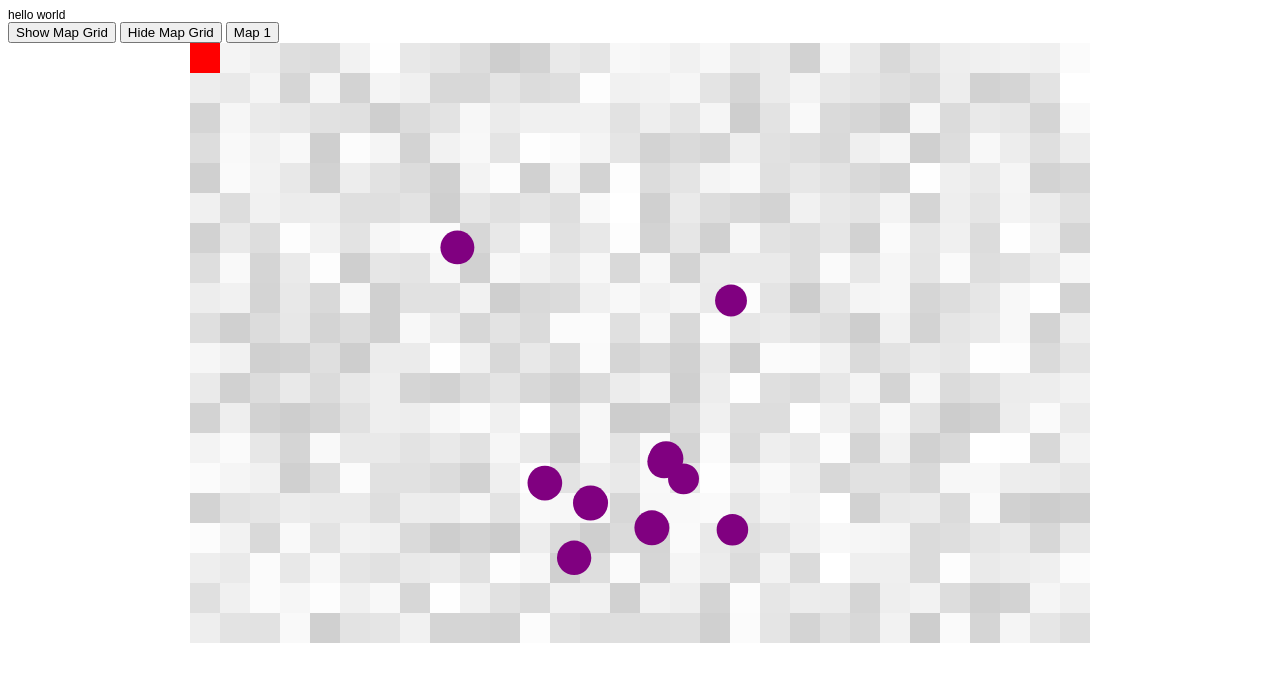
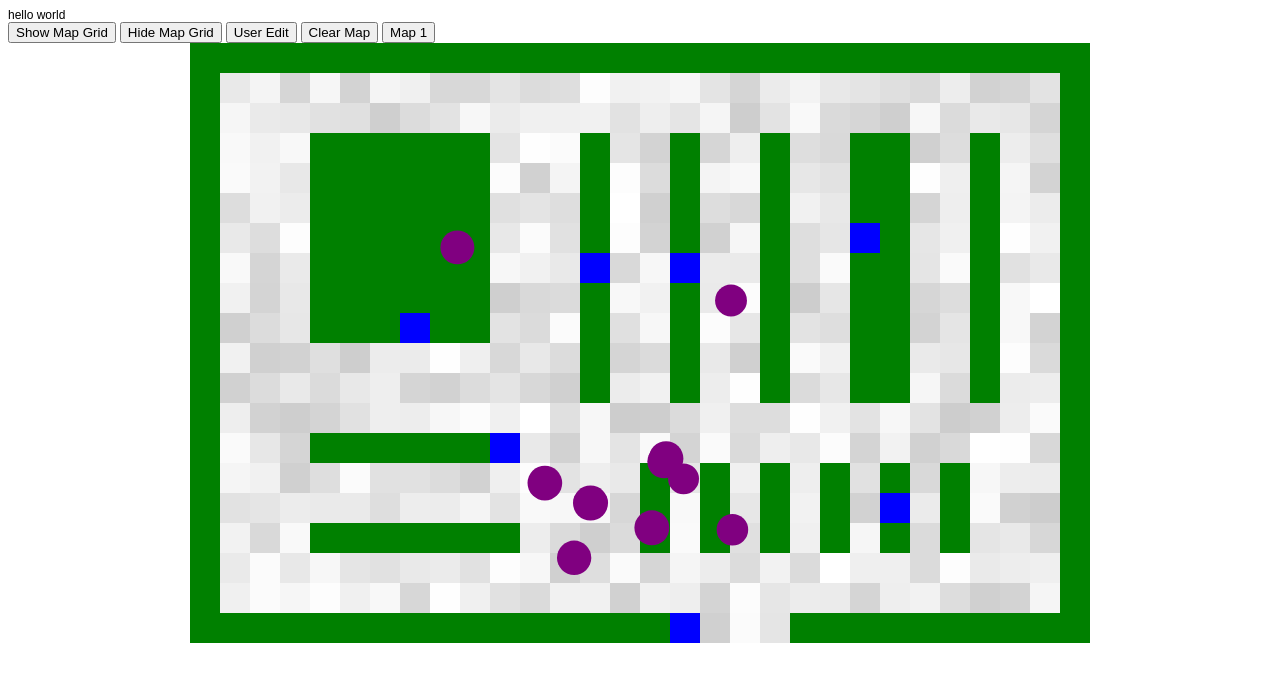
Before and after one commit to alanrempel95/GrocialDistancing, a plain HTML site: page index.html in a window 1280 px wide. Both pictures are taken after a click on the button "Map 1". Drawn offline with Linux system fonts and the light colour scheme.

Commit message:
more buttons
little easier to use

```diff
--- a/Grocial.js
+++ b/Grocial.js
@@ -30,17 +30,45 @@ canvas.addEventListener('mousemove', function (event) {
 canvas.addEventListener('mousedown', function (event) {
     "use strict";
     groceryMap.isDragging = true;
+    groceryMap.mouseButton = event.button;
 }, false);
 
 canvas.addEventListener('mouseup', function (event) {
     "use strict";
     groceryMap.isDragging = false;
+    groceryMap.mouseButton = -1; //reset button index
     //generateMapBlock(); //update paragraph when user finishes line
 }, false);
 
 function hideMapGrid() {
+    "use strict";
     var debugP = document.getElementById("debug");
     debugP.innerHTML = "no map";
+}
+
+function changeMode(myMode) {
+    "use strict";
+    if (myMode === 1) {
+        groceryMap.mode = "user";
+    } else {
+        groceryMap.mode = "fixed";
+    }
+}
+
+function showMap(mySelection) {
+    "use strict";
+    switch (mySelection) {
+    case 1:
+        groceryMap.floorPlan = map1.map(function (arr) {
+            return arr.slice();
+        });
+        changeMode(2);
+        break;
+    default:
+        groceryMap.floorPlan = map1.map(function (arr) {
+            return arr.slice();
+        });
+    }
 }
 
 //initialize background/floor
@@ -99,7 +127,6 @@ function drawGrid() {
             default:
                 bgctx.fillStyle = "black";
             }
-
             bgctx.fill();
         }
     }
@@ -113,7 +140,11 @@ function userPopulateMap() {
         k = Math.floor(groceryMap.mouseX / groceryMap.tileSize);
         l = Math.floor(groceryMap.mouseY / groceryMap.tileSize);
 
-        groceryMap.floorPlan[l][k] = 1; //wall
+        if (groceryMap.mouseButton === 0) {
+            groceryMap.floorPlan[l][k] = 1; //wall
+        } else if (groceryMap.mouseButton === 2) {
+            groceryMap.floorPlan[l][k] = 2; //idk something else
+        }
     }
 }
 
@@ -172,8 +203,10 @@ function generateMapBlock() {
 function gameLoop() {
     "use strict";
     ctx.clearRect(0, 0, canvas.width, canvas.height);
-    userPopulateMap();
-    showCursor();
+    if (groceryMap.mode === "user") {
+        userPopulateMap();
+        showCursor();
+    }
     drawGrid();
     drawPerson();
     window.requestAnimationFrame(gameLoop);
--- a/globals.js
+++ b/globals.js
@@ -6,36 +6,28 @@ var groceryMap = {
     mouseX: 0,
     mouseY: 0,
     isDragging: false,
-    numberOfPeople: 10
+    mouseButton: -1,
+    numberOfPeople: 10,
+    mode: "user"
 };
 
-var map1 = [["wall", "wall", "wall", "wall", "wall", "wall", "wall", "wall", "wall", "wall", "wall", "wall", "wall", "wall", "wall", "wall", "wall", "wall", "wall", "wall"],
-["wall", "floor", "floor", "floor", "floor", "floor", "floor", "floor", "floor", "floor", "floor", "floor", "floor", "floor", "floor", "floor", "floor", "floor", "floor", "wall"],
-["wall", "floor", "floor", "floor", "floor", "floor", "floor", "floor", "floor", "floor", "floor", "floor", "floor", "floor", "floor", "floor", "floor", "floor", "floor", "wall"],
-["wall", "floor", "floor", "wall", "wall", "wall", "wall", "wall", "wall", "wall", "floor", "floor", "floor", "wall", "wall", "wall", "wall", "wall", "floor", "wall"],
-["wall", "floor", "floor", "wall", "wall", "wall", "wall", "wall", "wall", "wall", "floor", "floor", "floor", "wall", "wall", "wall", "wall", "wall", "floor", "wall"],
-["wall", "floor", "floor", "wall", "wall", "wall", "wall", "wall", "wall", "wall", "floor", "floor", "floor", "wall", "wall", "wall", "wall", "wall", "floor", "wall"],
-["wall", "floor", "floor", "wall", "wall", "wall", "wall", "wall", "wall", "wall", "floor", "floor", "floor", "wall", "wall", "wall", "wall", "wall", "floor", "wall"],
-["wall", "floor", "floor", "wall", "wall", "wall", "wall", "wall", "wall", "wall", "floor", "floor", "floor", "wall", "wall", "wall", "wall", "wall", "floor", "wall"],
-["wall", "floor", "floor", "wall", "wall", "wall", "wall", "wall", "wall", "wall", "floor", "floor", "floor", "wall", "wall", "wall", "wall", "wall", "floor", "wall"],
-["wall", "floor", "floor", "floor", "floor", "floor", "floor", "floor", "floor", "floor", "floor", "floor", "floor", "wall", "wall", "wall", "wall", "wall", "floor", "wall"],
-["wall", "floor", "floor", "floor", "floor", "floor", "floor", "floor", "floor", "floor", "floor", "floor", "floor", "floor", "floor", "floor", "floor", "floor", "floor", "wall"],
-["wall", "floor", "floor", "floor", "floor", "floor", "floor", "floor", "floor", "floor", "floor", "floor", "floor", "floor", "floor", "floor", "floor", "floor", "floor", "wall"],
-["wall", "floor", "floor", "wall", "wall", "wall", "wall", "wall", "wall", "wall", "wall", "wall", "wall", "wall", "floor", "floor", "wall", "wall", "floor", "wall"],
-["wall", "floor", "floor", "floor", "floor", "floor", "floor", "floor", "floor", "floor", "floor", "floor", "floor", "floor", "floor", "floor", "floor", "floor", "floor", "wall"],
-["wall", "floor", "floor", "floor", "floor", "floor", "floor", "floor", "floor", "floor", "floor", "floor", "floor", "floor", "floor", "floor", "wall", "wall", "floor", "wall"],
-["wall", "floor", "floor", "wall", "wall", "wall", "wall", "wall", "wall", "wall", "wall", "wall", "wall", "wall", "floor", "floor", "floor", "floor", "floor", "wall"],
-["wall", "floor", "floor", "floor", "floor", "floor", "floor", "floor", "floor", "floor", "floor", "floor", "floor", "floor", "floor", "floor", "wall", "wall", "floor", "wall"],
-["wall", "floor", "floor", "floor", "floor", "floor", "floor", "floor", "floor", "floor", "floor", "floor", "floor", "floor", "floor", "floor", "floor", "floor", "floor", "wall"],
-["wall", "floor", "floor", "wall", "wall", "wall", "wall", "wall", "wall", "wall", "wall", "wall", "wall", "wall", "floor", "floor", "wall", "wall", "floor", "wall"],
-["wall", "floor", "floor", "floor", "floor", "floor", "floor", "floor", "floor", "floor", "floor", "floor", "floor", "floor", "floor", "floor", "floor", "floor", "floor", "wall"],
-["wall", "floor", "floor", "floor", "floor", "floor", "floor", "floor", "floor", "floor", "floor", "floor", "floor", "floor", "floor", "floor", "wall", "wall", "floor", "wall"],
-["wall", "floor", "floor", "wall", "wall", "wall", "wall", "wall", "wall", "wall", "wall", "wall", "wall", "wall", "floor", "floor", "floor", "floor", "floor", "wall"],
-["wall", "floor", "floor", "floor", "floor", "floor", "floor", "floor", "floor", "floor", "floor", "floor", "floor", "floor", "floor", "floor", "wall", "wall", "floor", "wall"],
-["wall", "floor", "floor", "floor", "floor", "floor", "floor", "floor", "floor", "floor", "floor", "floor", "floor", "floor", "floor", "floor", "floor", "floor", "floor", "wall"],
-["wall", "floor", "floor", "wall", "wall", "wall", "wall", "wall", "wall", "wall", "wall", "wall", "wall", "wall", "floor", "floor", "wall", "wall", "floor", "wall"],
-["wall", "floor", "floor", "floor", "floor", "floor", "floor", "floor", "floor", "floor", "floor", "floor", "floor", "floor", "floor", "floor", "floor", "floor", "floor", "wall"],
-["wall", "floor", "floor", "floor", "floor", "floor", "floor", "floor", "floor", "floor", "floor", "floor", "floor", "floor", "floor", "floor", "floor", "floor", "floor", "wall"],
-["wall", "floor", "floor", "floor", "floor", "floor", "floor", "floor", "floor", "floor", "floor", "floor", "floor", "floor", "floor", "floor", "floor", "floor", "floor", "wall"],
-["wall", "floor", "floor", "floor", "floor", "floor", "floor", "floor", "floor", "floor", "floor", "floor", "floor", "floor", "floor", "floor", "floor", "floor", "floor", "wall"],
-["wall", "wall", "wall", "wall", "wall", "wall", "wall", "wall", "wall", "wall", "wall", "wall", "wall", "wall", "wall", "wall", "wall", "wall", "wall", "wall"]]
+var map1 = [[1, 1, 1, 1, 1, 1, 1, 1, 1, 1, 1, 1, 1, 1, 1, 1, 1, 1, 1, 1, 1, 1, 1, 1, 1, 1, 1, 1, 1, 1],
+[1, 0, 0, 0, 0, 0, 0, 0, 0, 0, 0, 0, 0, 0, 0, 0, 0, 0, 0, 0, 0, 0, 0, 0, 0, 0, 0, 0, 0, 1],
+[1, 0, 0, 0, 0, 0, 0, 0, 0, 0, 0, 0, 0, 0, 0, 0, 0, 0, 0, 0, 0, 0, 0, 0, 0, 0, 0, 0, 0, 1],
+[1, 0, 0, 0, 1, 1, 1, 1, 1, 1, 0, 0, 0, 1, 0, 0, 1, 0, 0, 1, 0, 0, 1, 1, 0, 0, 1, 0, 0, 1],
+[1, 0, 0, 0, 1, 1, 1, 1, 1, 1, 0, 0, 0, 1, 0, 0, 1, 0, 0, 1, 0, 0, 1, 1, 0, 0, 1, 0, 0, 1],
+[1, 0, 0, 0, 1, 1, 1, 1, 1, 1, 0, 0, 0, 1, 0, 0, 1, 0, 0, 1, 0, 0, 1, 1, 0, 0, 1, 0, 0, 1],
+[1, 0, 0, 0, 1, 1, 1, 1, 1, 1, 0, 0, 0, 1, 0, 0, 1, 0, 0, 1, 0, 0, 2, 1, 0, 0, 1, 0, 0, 1],
+[1, 0, 0, 0, 1, 1, 1, 1, 1, 1, 0, 0, 0, 2, 0, 0, 2, 0, 0, 1, 0, 0, 1, 1, 0, 0, 1, 0, 0, 1],
+[1, 0, 0, 0, 1, 1, 1, 1, 1, 1, 0, 0, 0, 1, 0, 0, 1, 0, 0, 1, 0, 0, 1, 1, 0, 0, 1, 0, 0, 1],
+[1, 0, 0, 0, 1, 1, 1, 2, 1, 1, 0, 0, 0, 1, 0, 0, 1, 0, 0, 1, 0, 0, 1, 1, 0, 0, 1, 0, 0, 1],
+[1, 0, 0, 0, 0, 0, 0, 0, 0, 0, 0, 0, 0, 1, 0, 0, 1, 0, 0, 1, 0, 0, 1, 1, 0, 0, 1, 0, 0, 1],
+[1, 0, 0, 0, 0, 0, 0, 0, 0, 0, 0, 0, 0, 1, 0, 0, 1, 0, 0, 1, 0, 0, 1, 1, 0, 0, 1, 0, 0, 1],
+[1, 0, 0, 0, 0, 0, 0, 0, 0, 0, 0, 0, 0, 0, 0, 0, 0, 0, 0, 0, 0, 0, 0, 0, 0, 0, 0, 0, 0, 1],
+[1, 0, 0, 0, 1, 1, 1, 1, 1, 1, 2, 0, 0, 0, 0, 0, 0, 0, 0, 0, 0, 0, 0, 0, 0, 0, 0, 0, 0, 1],
+[1, 0, 0, 0, 0, 0, 0, 0, 0, 0, 0, 0, 0, 0, 0, 1, 0, 1, 0, 1, 0, 1, 0, 1, 0, 1, 0, 0, 0, 1],
+[1, 0, 0, 0, 0, 0, 0, 0, 0, 0, 0, 0, 0, 0, 0, 1, 0, 1, 0, 1, 0, 1, 0, 2, 0, 1, 0, 0, 0, 1],
+[1, 0, 0, 0, 1, 1, 1, 1, 1, 1, 1, 0, 0, 0, 0, 1, 0, 1, 0, 1, 0, 1, 0, 1, 0, 1, 0, 0, 0, 1],
+[1, 0, 0, 0, 0, 0, 0, 0, 0, 0, 0, 0, 0, 0, 0, 0, 0, 0, 0, 0, 0, 0, 0, 0, 0, 0, 0, 0, 0, 1],
+[1, 0, 0, 0, 0, 0, 0, 0, 0, 0, 0, 0, 0, 0, 0, 0, 0, 0, 0, 0, 0, 0, 0, 0, 0, 0, 0, 0, 0, 1],
+[1, 1, 1, 1, 1, 1, 1, 1, 1, 1, 1, 1, 1, 1, 1, 1, 2, 0, 0, 0, 1, 1, 1, 1, 1, 1, 1, 1, 1, 1]]
--- a/index.html
+++ b/index.html
@@ -9,7 +9,9 @@
         <p id="debug">hello world</p>
         <button onclick="generateMapBlock();">Show Map Grid</button>
         <button onclick="hideMapGrid();">Hide Map Grid</button>
-        <button>Map 1</button>
+        <button onclick="changeMode(1)">User Edit</button>
+        <button onclick="populateMap();">Clear Map</button>
+        <button onclick="showMap(1);">Map 1</button>
         <div id="wrap">
             <canvas id="background" style="z-index: 1">
                 //this is the tiled/battle background
```
